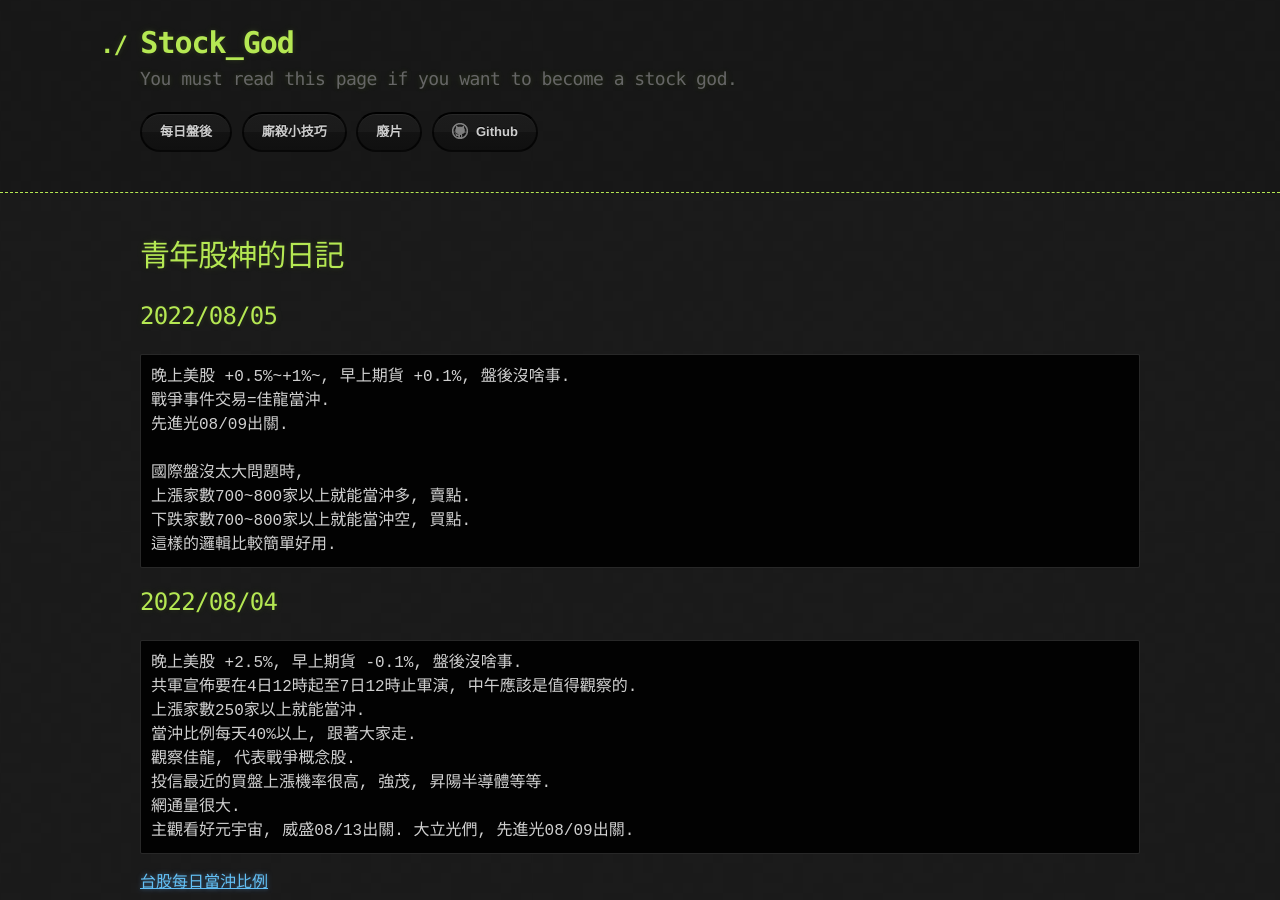
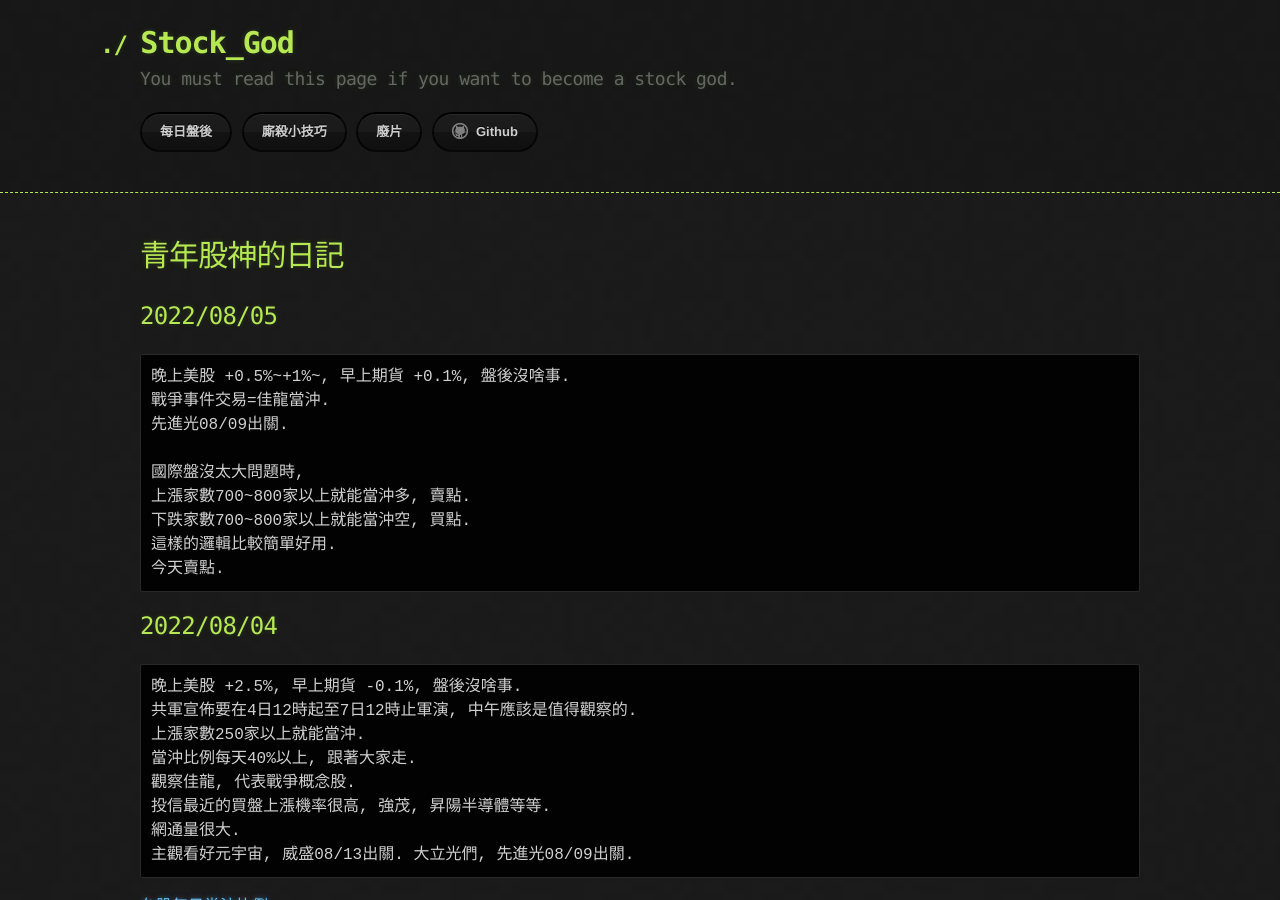
Before and after one commit to lepg5487/Stock_God, a Jekyll site: the page built from index.md, in a window 1280 px wide and 900 px high. Built offline with Jekyll 4.4.1, drawn with Linux system fonts in a browser that asks for light colours; our own code applies the rules of GitHub Pages for plain Markdown files.

Commit message:
Update index.md

````diff
--- a/index.md
+++ b/index.md
@@ -14,6 +14,7 @@ layout: testlayouts
 上漲家數700~800家以上就能當沖多, 賣點.
 下跌家數700~800家以上就能當沖空, 買點.
 這樣的邏輯比較簡單好用.
+今天賣點.
 ```
 
 ## 2022/08/04
````
